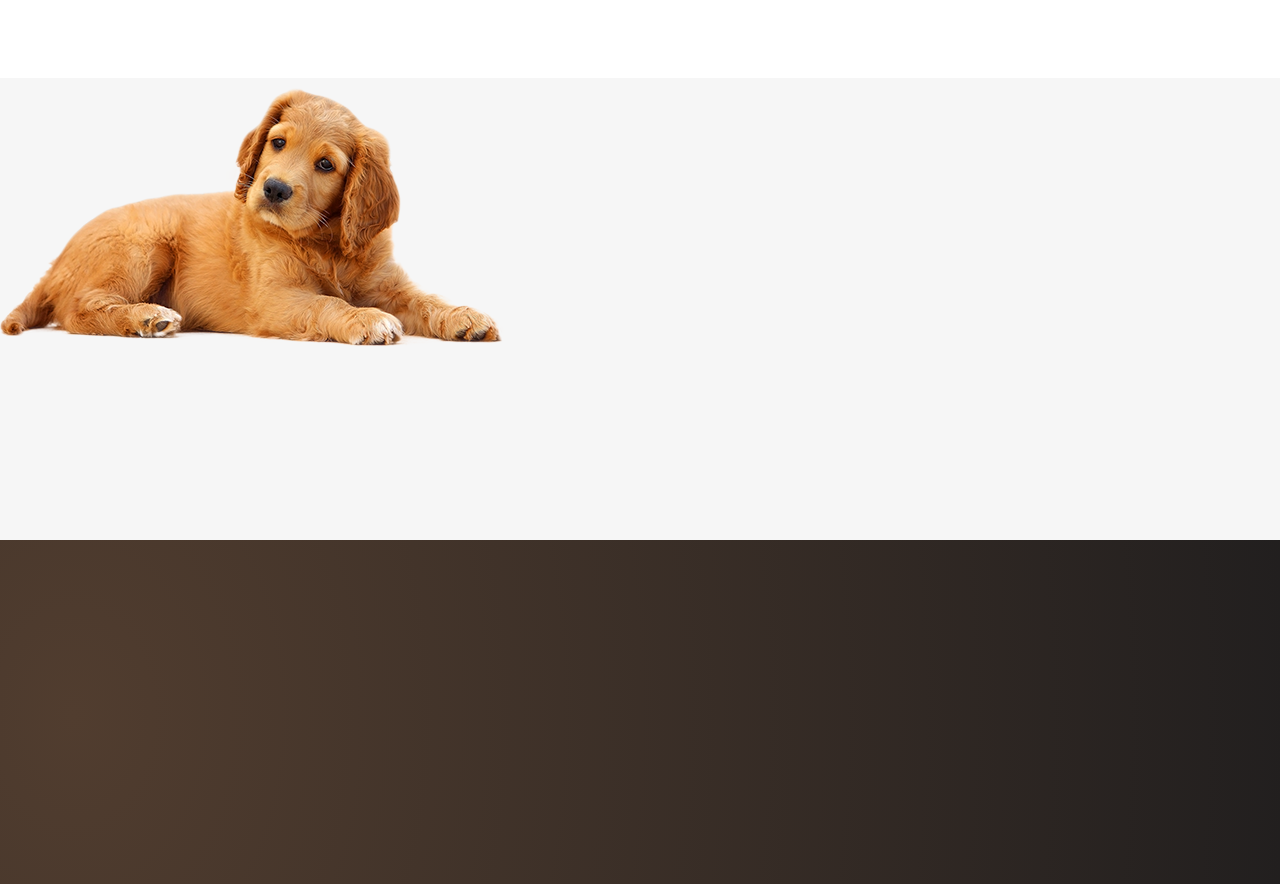
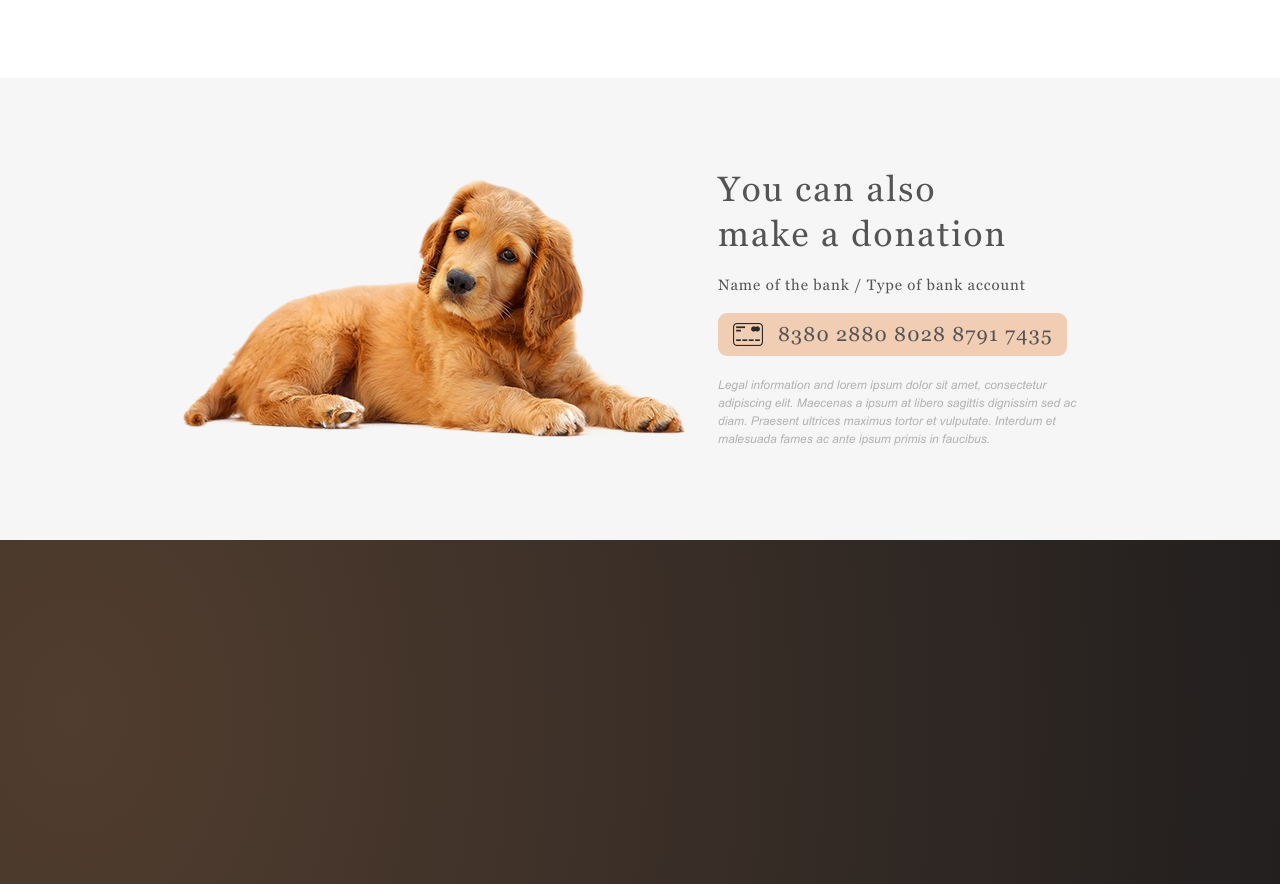
Before and after one commit to Vonubat/shelter, a plain HTML site: page shelter/pages/main/index.html in a window 1280 px wide. Shown: the part 2906-3790 px from the top of the page. Drawn offline with nearby package versions, Linux system fonts and the light colour scheme; a web font is replaced by a local one.

Commit message:
feat: add "donation" section

```diff
--- a/shelter/pages/main/css/_donation.scss
+++ b/shelter/pages/main/css/_donation.scss
@@ -5,4 +5,60 @@
 
 .donation {
   width: 100%;
+
+  .donation-content {
+    display: flex;
+    padding: 80px 182px 100px 183px;
+
+    img {
+      margin-top: 11px;
+      margin-bottom: 10px;
+      margin-right: 30px;
+    }
+
+    .content {
+      display: flex;
+      flex-direction: column;
+
+      h3 {
+        width: 300px;
+        height: 90px;
+        color: $color-dark-l;
+      }
+
+      h5 {
+        color: $color-dark-l;
+        padding-top: 20px;
+      }
+
+      .credit-card {
+        margin-top: 20px;
+        width: 349px;
+        height: 43px;
+        background: $color-primary;
+        border-radius: 9px;
+        display: flex;
+        align-items: center;
+        text-decoration: none;
+
+        img {
+          margin: 0px 15px;
+        }
+
+        h4 {
+          color: $color-dark-l;
+        }
+      }
+
+      .lorem {
+        font-family: "Arial";
+        font-style: italic;
+        font-weight: 400;
+        font-size: 12px;
+        line-height: 18px;
+        color: $color-dark-m;
+        padding-top: 20px;
+      }
+    }
+  }
 }
--- a/shelter/pages/main/index.html
+++ b/shelter/pages/main/index.html
@@ -183,6 +183,25 @@
       <section class="donation" id="donation">
         <div class="donation-content">
           <img src="../../assets/img/donation-dog.png" alt="donation-dog.png" />
+          <div class="content">
+            <h3>You can also make a donation</h3>
+            <h5>Name of the bank / Type of bank account</h5>
+
+            <a class="credit-card" href="javascript:void(0);">
+              <img
+                src="../../assets/icons/credit-card.png"
+                alt="credit-card.png"
+              />
+              <h4>8380 2880 8028 8791 7435</h4></a
+            >
+
+            <div class="lorem">
+              Legal information and lorem ipsum dolor sit amet, consectetur
+              adipiscing elit. Maecenas a ipsum at libero sagittis dignissim sed
+              ac diam. Praesent ultrices maximus tortor et vulputate. Interdum
+              et malesuada fames ac ante ipsum primis in faucibus.
+            </div>
+          </div>
         </div>
       </section>
       <section class="footer" id="footer"></section>
```
Also changed, not shown: shelter/assets/icons/credit-card.png (added), shelter/pages/main/css/styles.css, 1 other file.
